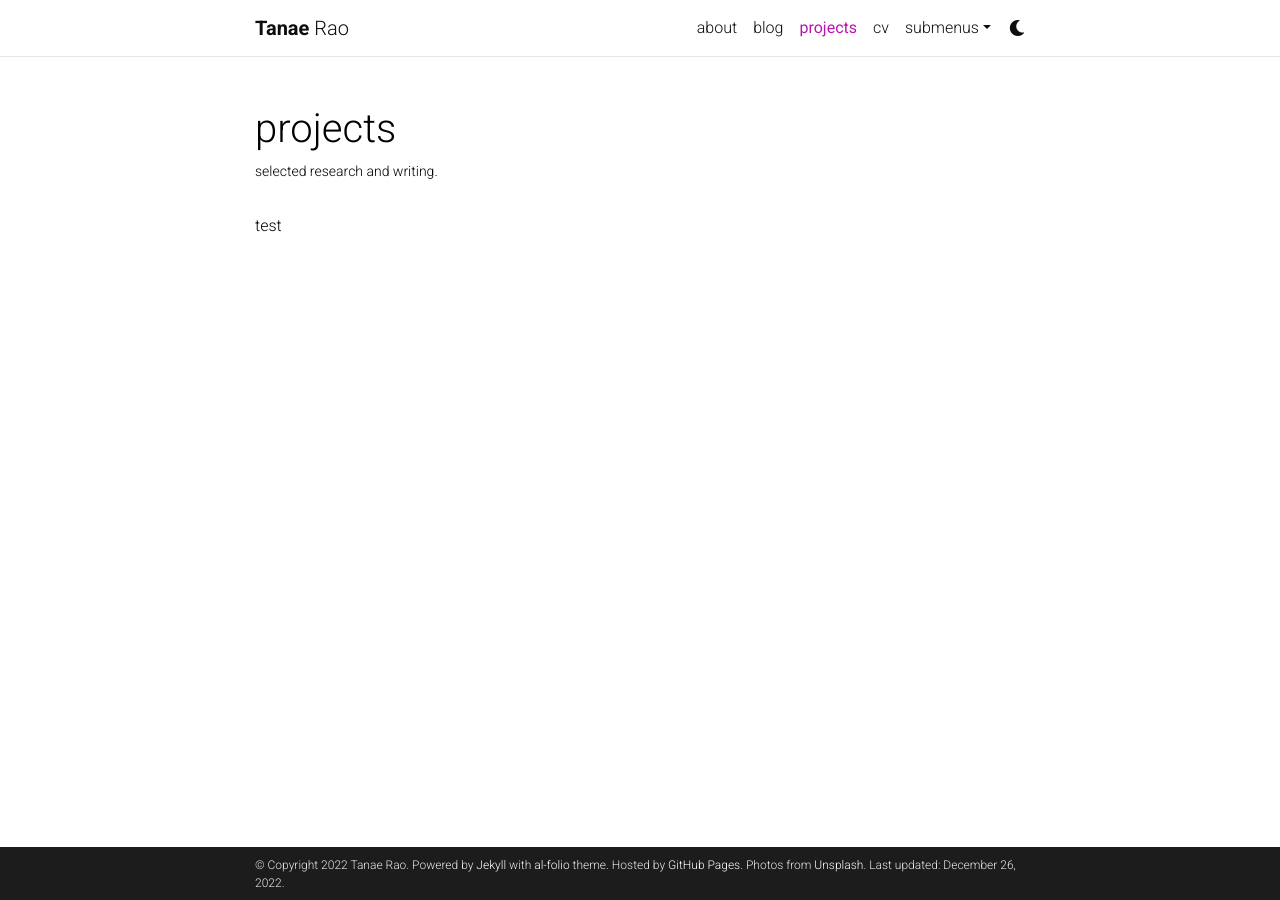
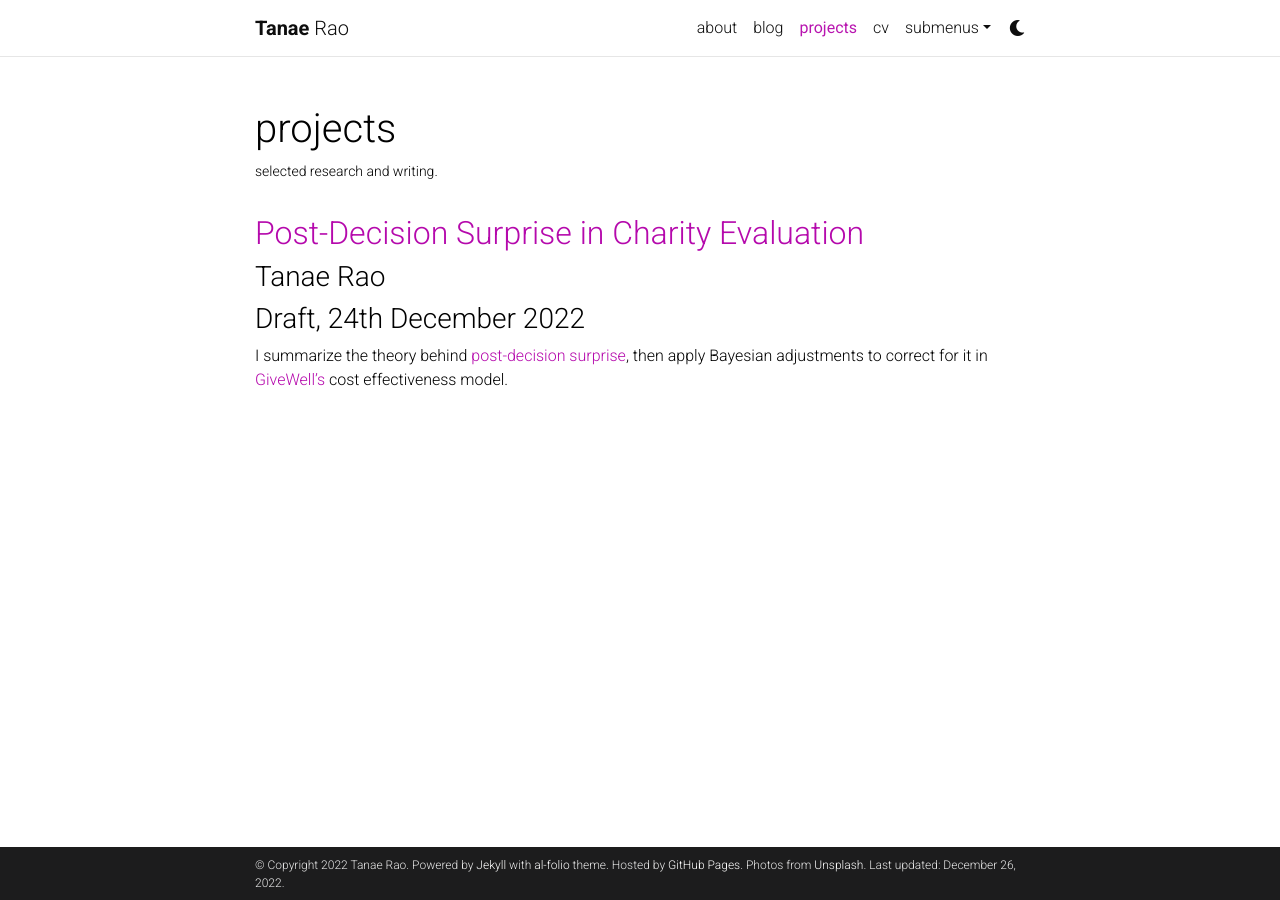
Before and after one commit to tanaerao/tanaerao.github.io, a Jekyll site: the page built from _pages/projects.md, in a window 1280 px wide. Built offline with Jekyll 4.4.1, drawn with Linux system fonts in a browser that asks for light colours; comment, search, counter and statistics services are not loaded; a style sheet for code colours, icons or effects is not loaded.

Commit message:
Update projects.md

```diff
--- a/_pages/projects.md
+++ b/_pages/projects.md
@@ -6,4 +6,8 @@ description: selected research and writing.
 nav: true
 nav_order: 1
 ---
-test
+## [Post-Decision Surprise in Charity Evaluation](tanaerao.github.io/assets/pdf/post-decision-surprise-in-charity-evaluation)
+### Tanae Rao
+### Draft, 24th December 2022
+
+I summarize the theory behind [post-decision surprise](https://www.jstor.org/stable/20110511), then apply Bayesian adjustments to correct for it in [GiveWell's](https://www.givewell.org/) cost effectiveness model.
```
